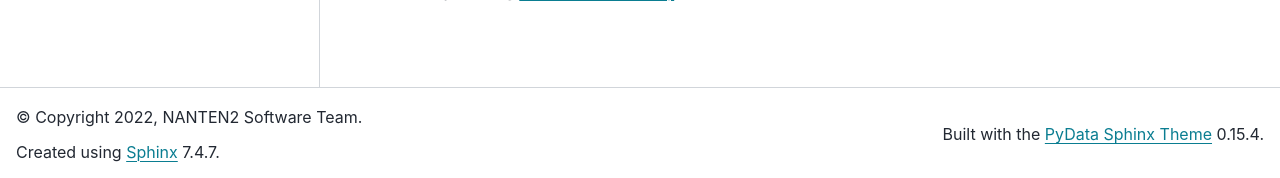
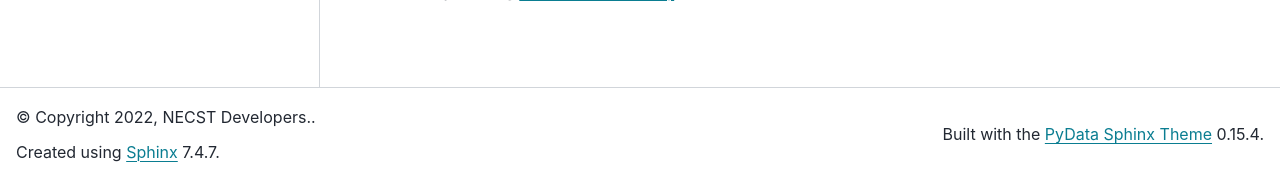
Before and after one commit to necst-telescope/neclib, a Sphinx documentation site: the page built from docs/index.rst, in a window 1280 px wide. Shown: the part 719-897 px from the top of the page. Built offline with Sphinx 7.4.7 and the PyData theme 0.15.4, drawn with Linux system fonts in a browser that asks for light colours; pages that are not in the unit, such as notebooks, are missing from menus.

Commit message:
#91 Fix URLs and copyright notices

```diff
--- a/README.md
+++ b/README.md
@@ -2,7 +2,7 @@
 
 [![PyPI](https://img.shields.io/pypi/v/neclib.svg?label=PyPI&style=flat-square)](https://pypi.org/pypi/neclib/)
 [![Python](https://img.shields.io/pypi/pyversions/neclib.svg?label=Python&color=yellow&style=flat-square)](https://pypi.org/pypi/neclib/)
-[![Test](https://img.shields.io/github/workflow/status/nanten2/neclib/Test?logo=github&label=Test&style=flat-square)](https://github.com/nanten2/neclib/actions)
+[![Test](https://img.shields.io/github/workflow/status/necst-telescope/neclib/Test?logo=github&label=Test&style=flat-square)](https://github.com/necst-telescope/neclib/actions)
 [![License](https://img.shields.io/badge/license-MIT-blue.svg?label=License&style=flat-square)](LICENSE)
 
 Pure Python tools for NECST.
@@ -21,7 +21,7 @@
 
 ## Usage
 
-See the [API reference](https://nanten2.github.io/neclib/_source/neclib.html).
+See the [API reference](https://necst-telescope.github.io/neclib/_source/neclib.html).
 
 ---
 
--- a/docs/conf.py
+++ b/docs/conf.py
@@ -4,8 +4,8 @@
 # -- Project information -----------------------------------------------------
 
 project = "neclib"
-copyright = "2022, NANTEN2 Software Team"
-author = "NANTEN2 Software Team"
+copyright = "2022, NECST Developers."
+author = "NECST Developers"
 release = version = neclib.__version__
 
 # -- General configuration ---------------------------------------------------
@@ -36,7 +36,7 @@
     "icon_links": [
         {
             "name": "GitHub",
-            "url": "https://github.com/nanten2/neclib",
+            "url": "https://github.com/necst-telescope/neclib",
             "icon": "fab fa-github-square",
             "type": "fontawesome",
         },
@@ -50,7 +50,7 @@
     "navbar_start": ["navbar-logo"],
 }
 # html_logo = "_static/logo.svg"
-html_favicon = "https://avatars.githubusercontent.com/u/20414019?s=400&u=0e47c7d5efc6cf27086c8cfcdb6fd5c757926043&v=4"  # noqa: E501
+html_favicon = "https://avatars.githubusercontent.com/u/106944387?s=400&u=ddc959411de05d65ed4a64cc8b871d20a05ce395&v=4"  # noqa: E501
 html_sidebars = {
     "**": [
         "version",
--- a/pyproject.toml
+++ b/pyproject.toml
@@ -5,8 +5,8 @@
 license = "MIT"
 readme = "README.md"
 authors = ["KaoruNishikawa <k.nishikawa@a.phys.nagoya-u.ac.jp>"]
-homepage = "https://nanten2.github.io/neclib/"
-repository = "https://github.com/nanten2/neclib"
+homepage = "https://necst-telescope.github.io/neclib/"
+repository = "https://github.com/necst-telescope/neclib"
 
 [tool.poetry.dependencies]
 python = "^3.6"
```
Also changed, not shown: 1 other file.
